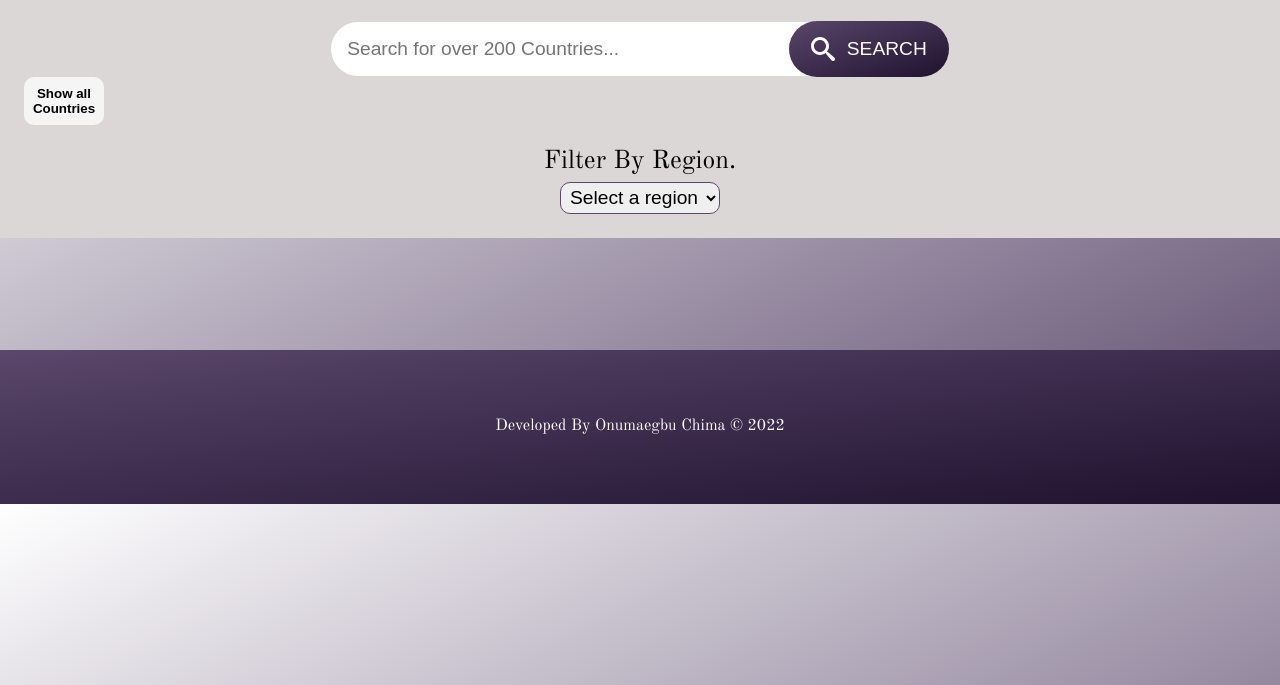
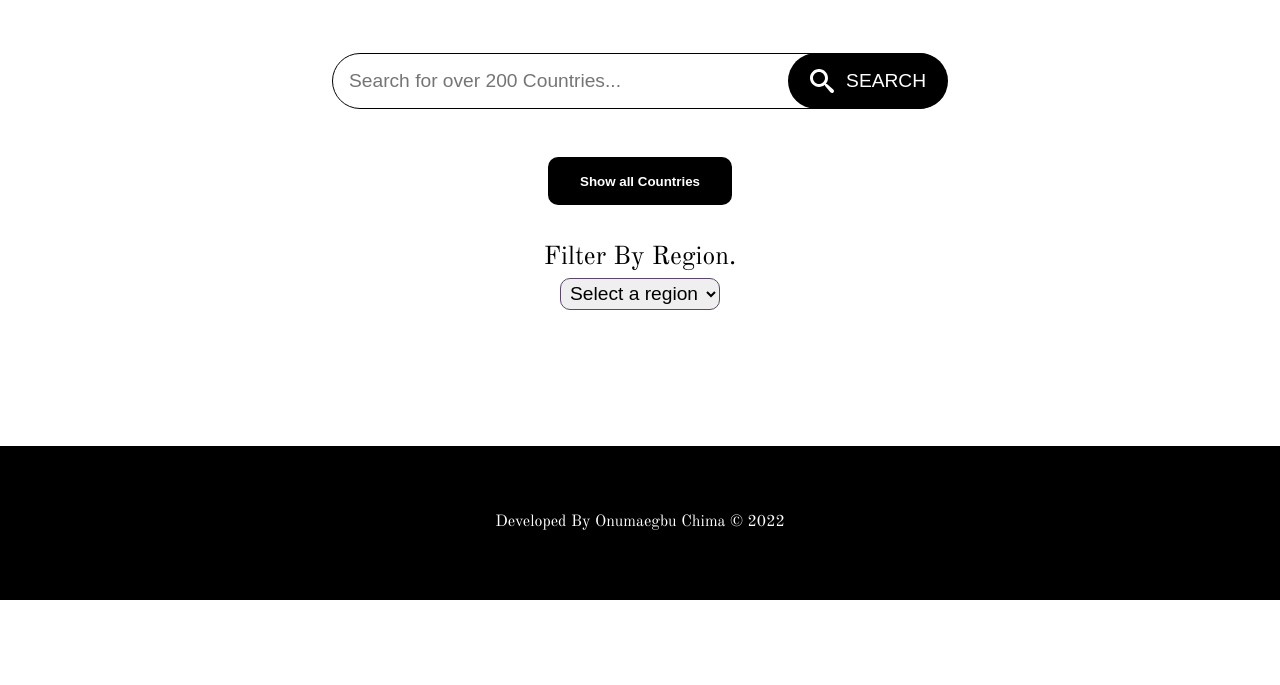
Before and after one commit to Chilex23/RESTcountries, a website built with webpack: page index.html in a window 1280 px wide. Shown: the part 115-800 px from the top of the page. Built offline with nearby package versions, Linux system fonts and the light colour scheme; no server answers.

Commit message:
Type:feature
Changed the bg color to black

```diff
--- a/package.json
+++ b/package.json
@@ -7,7 +7,7 @@
     "dev": "webpack --mode development",
     "build": "webpack --mode production",
     "start": "webpack-dev-server --mode development --open",
-    "watch:sass": "node-sass src/sass/main.scss src/css/style.css -w",
+    "watch:sass": "node-sass src/sass/main.scss public/css/style.css -w",
     "devserver": "live-server",
     "sass:start": "npm-run-all --parallel devserver watch:sass",
     "compile:sass": "node-sass src/sass/main.scss src/css/style.comp.css",
--- a/public/sass/_base.scss
+++ b/public/sass/_base.scss
@@ -25,7 +25,7 @@ body {
     font-family: $font-primary;
     font-weight: 400;
     line-height: 1.6;
-    background-image: linear-gradient(to right bottom, #fff, $color-secondary);
+    background-color: white;
 }
 
 .container {
--- a/public/sass/_nav.scss
+++ b/public/sass/_nav.scss
@@ -1,5 +1,5 @@
 .logo {
-    background-image: linear-gradient(to right bottom, $color-secondary, $color-secondary-dark);
+    background-color: linear-gradient(to right bottom, $color-secondary, $color-secondary-dark);
     grid-column: full-start / full-end;
     display: flex;
     justify-content: center;
--- a/src/sass/_base.scss
+++ b/src/sass/_base.scss
@@ -25,7 +25,7 @@ body {
     font-family: $font-primary;
     font-weight: 400;
     line-height: 1.6;
-    background-image: linear-gradient(to right bottom, #fff, $color-secondary);
+    background-image: white;
 }
 
 .container {
@@ -33,3 +33,10 @@ body {
     grid-template-rows: repeat(4, min-content);
     grid-template-columns: [full-start] minmax(5rem, 1fr) [center-start] repeat(6, minmax(min-content, 14rem)) [center-end] minmax(5rem, 1fr) [full-end];
 }
+
+a,
+a:link,
+a:visited {
+    color: #fff;
+    text-decoration: none;
+}
--- a/src/sass/_footer.scss
+++ b/src/sass/_footer.scss
@@ -2,6 +2,6 @@
     grid-column: full-start / full-end;
     color: #fff;
     text-align: center;
-    background-image: linear-gradient(to right bottom, $color-secondary, $color-secondary-dark);
+    background-color: black;
     padding: 4rem;
 }
--- a/src/sass/_header.scss
+++ b/src/sass/_header.scss
@@ -1,20 +1,25 @@
 .header {
     grid-column: full-start / full-end;
     padding: 1.5rem;
-    background-color: rgb(219, 215, 215);
+    background-color: white;
+    display: flex;
+    flex-direction: column;
+    align-items: center;
 
     &__form {
         display: flex;
         justify-content: center;
         align-items: center;
+        width: 50%;
+        margin: 2rem 0;
     }
 
     &__search {
-        width: 50%;
+        width: 100%;
         min-height: 3rem;
         display: inline-block;
         padding: 1rem;
-        border: none;
+        border: 1px solid black;
         border-radius: 5rem;
         font-size: 1.2rem;
     }
@@ -23,7 +28,7 @@
         font-size: 1.2rem;
         color: #fff;
         text-transform: uppercase;
-        background-image: linear-gradient(to right bottom, $color-secondary, $color-secondary-dark);
+        background-color: black;
         min-height: 3rem;
         width: 10rem;
         display: flex;
--- a/src/sass/_nav.scss
+++ b/src/sass/_nav.scss
@@ -1,5 +1,5 @@
 .logo {
-    background-image: linear-gradient(to right bottom, $color-secondary, $color-secondary-dark);
+    background-color: black;
     grid-column: full-start / full-end;
     display: flex;
     justify-content: center;
--- a/src/sass/_results.scss
+++ b/src/sass/_results.scss
@@ -1,7 +1,7 @@
 .results {
     grid-column: center-start / center-end;
     padding: 2rem;
-
+    background-color: #fff;
     display: grid;
     grid-template-columns: repeat(3, minmax(20rem, 1fr));
     justify-content: center;
@@ -10,6 +10,7 @@
     &__card {
         background-color: whitesmoke;
         border-radius: 10px;
+        border: 2px solid black;
         box-shadow: 0 2rem 6rem 0.5rem rgba(97, 85, 81, 0.2);
 
         &-img  img{
--- a/src/sass/_typography.scss
+++ b/src/sass/_typography.scss
@@ -33,11 +33,14 @@
 
 .btn--inline {
     @include btn;
-    background-color: whitesmoke;
+    background-color: black;
+    color: #fff;
     font-weight: 700;
     height: 3rem;
-    width: 5rem;
+    width: fit-content;
+    padding: 1rem 2rem;
     border-radius: 10px;
+    margin: 1rem 0;
 }
 
 .text-light { color: #fff;}
```
Also changed, not shown: public/css/style.css, src/css/style.css.
